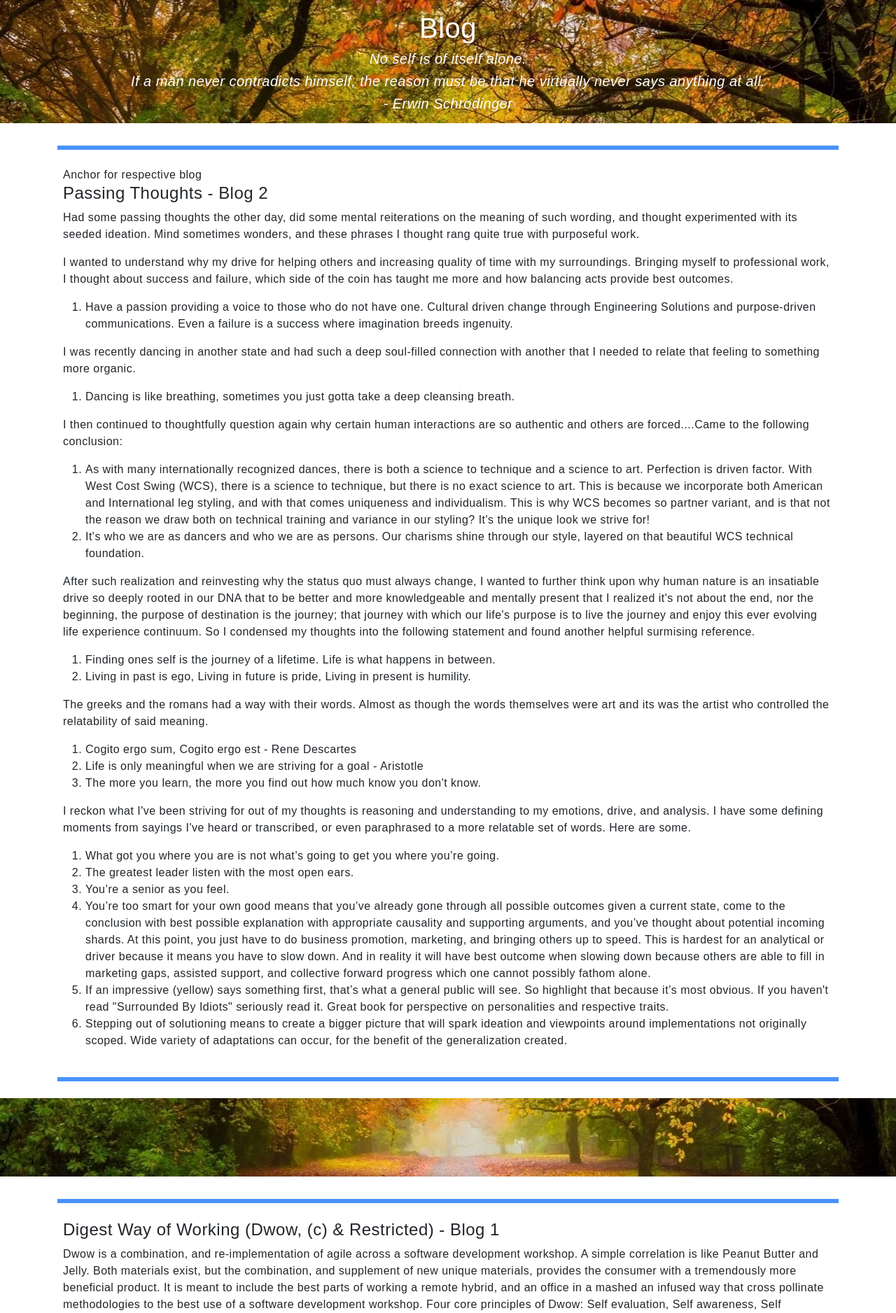
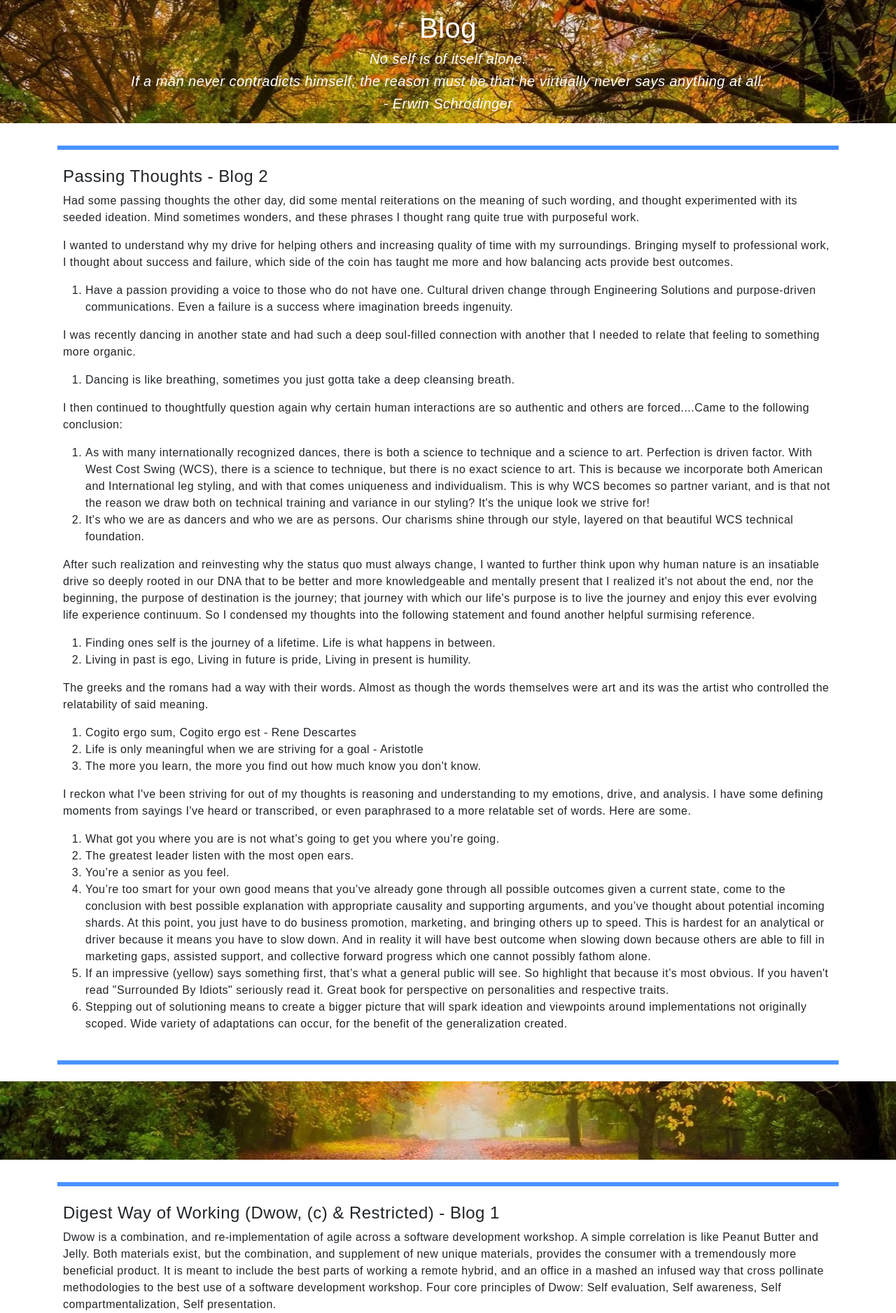
Before and after one commit to tjaskot/website, a FastAPI app: page /blog in a window 1280 px wide. Shown: the part 56-1932 px from the top of the page at 70% size. Run offline with FastAPI, Linux system fonts and the light colour scheme.

Commit message:
fixing comment

```diff
--- a/app/templates/blog.html
+++ b/app/templates/blog.html
@@ -26,7 +26,7 @@
         <hr class="border border-primary border-3 opacity-75">
         <article id="blog2">
             <div class="container-md p-2">
-                 Anchor for respective blog
+                {# Anchor for respective blog#}
                 <a href="#blog2"></a>
                 <h4>Passing Thoughts - Blog 2</h4>
                 <p>
```
